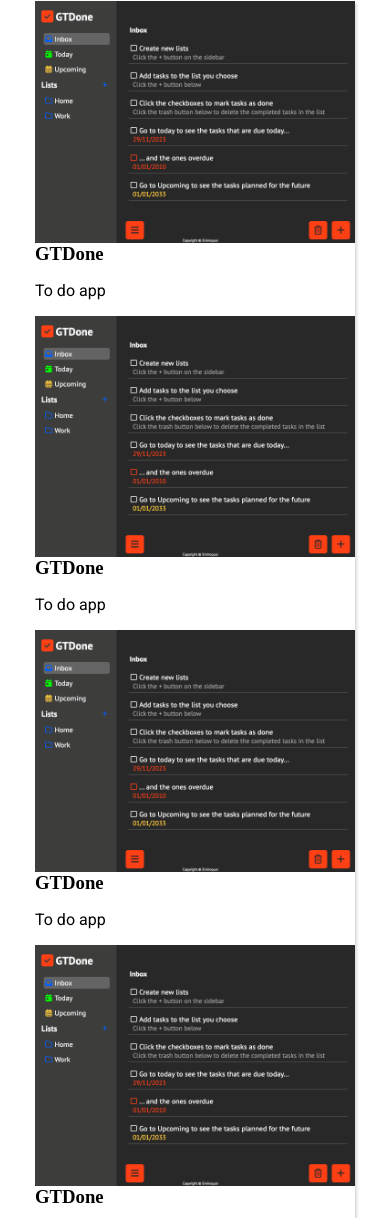
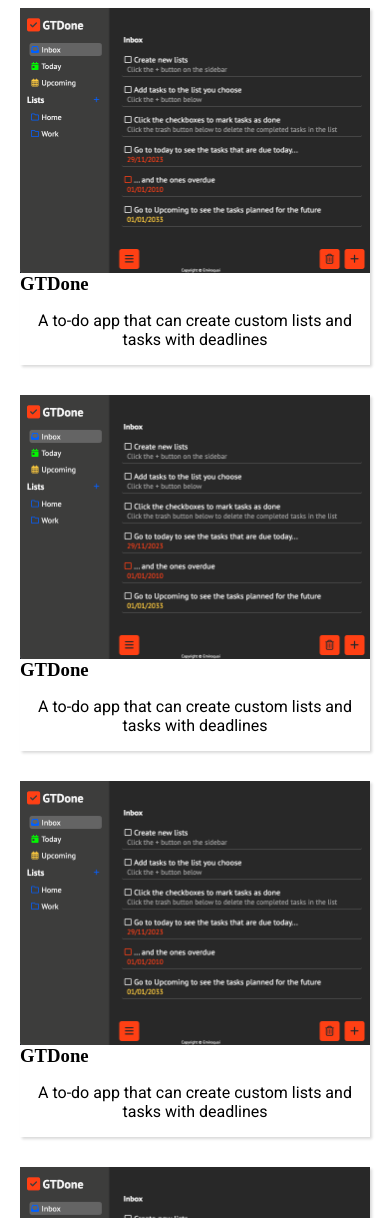
Before and after one commit to emiroquai/Homepage, a plain HTML site: page index.html in a window 390 px wide. Shown: the part 782-2000 px from the top of the page. Drawn offline with nearby package versions, Linux system fonts and the light colour scheme; a web font is replaced by a local one.

Commit message:
Add mobile media query

```diff
--- a/index.html
+++ b/index.html
@@ -33,39 +33,39 @@
       <div class="card-wrapper">
         <img src="./assets/ss-gtdone.png" alt="" class="screenshot">
         <h3>GTDone</h3>
-        <p>To do app</p>
+        <p>A to-do app that can create custom lists and tasks with deadlines</p>
       </div>
       <div class="card-wrapper">
         <img src="./assets/ss-gtdone.png" alt="" class="screenshot">
         <h3>GTDone</h3>
-        <p>To do app</p>
+        <p>A to-do app that can create custom lists and tasks with deadlines</p>
       </div>
       <div class="card-wrapper">
         <img src="./assets/ss-gtdone.png" alt="" class="screenshot">
         <h3>GTDone</h3>
-        <p>To do app</p>
+        <p>A to-do app that can create custom lists and tasks with deadlines</p>
       </div>
       <div class="card-wrapper">
         <img src="./assets/ss-gtdone.png" alt="" class="screenshot">
         <h3>GTDone</h3>
-        <p>To do app</p>
+        <p>A to-do app that can create custom lists and tasks with deadlines</p>
       </div>
       <div class="card-wrapper">
         <img src="./assets/ss-gtdone.png" alt="" class="screenshot">
         <h3>GTDone</h3>
-        <p>To do app</p>
+        <p>A to-do app that can create custom lists and tasks with deadlines</p>
       </div>
       <div class="card-wrapper">
         <img src="./assets/ss-gtdone.png" alt="" class="screenshot">
         <h3>GTDone</h3>
-        <p>To do app</p>
+        <p>A to-do app that can create custom lists and tasks with deadlines</p>
       </div>
 
     </div>
 
   </main>
   <footer>
-    <div>
+    <div class="footer-wrapper">
       <h2>Contact me</h2>
       <p>Please get in touch if you think our work could be mutually beneficial!</p>
       <p>Somewhere in France</p>
@@ -79,6 +79,10 @@
     </div>
     <picture>
       <source
+        srcset="./assets/hiking-mobile.jpeg"
+        media="(max-width: 481px)"
+      />
+      <source
         srcset="./assets/hiking.jpeg"
         media="(min-width: 768px)"
       />
--- a/style.css
+++ b/style.css
@@ -2,8 +2,8 @@
 
 :root {
   font-family: 'Roboto', sans-serif;
-  --body-padding-side: 2.5vw;
-  --body-padding-top: 2.5vh;
+  --body-padding-side: 3vw;
+  --body-padding-top: 3vh;
 
 }
 
@@ -51,7 +51,7 @@ main {
 }
 
 .card-wrapper {
-  max-width: 320px;
+  max-width: 350px;
   box-shadow: rgba(0, 0, 0, 0.15) 1.95px 1.95px 2.6px;
 }
 
@@ -100,6 +100,7 @@ max-height: 350px;
   .wrapper {
     display: grid;
     justify-content: center;
+    gap: 30px;
   }
 
   .icon-wrapper {
@@ -109,6 +110,24 @@ max-height: 350px;
 
   i {
     font-size: 25px;
+  }
+
+  footer {
+    justify-items: center;
+    padding-bottom: 0;
+    padding-top: var(--body-padding-top);
+  }
+
+  .footer-wrapper.h2,p {
+    justify-items: center;
+    text-align: center;
+  }
+
+  .footer-photo {
+    margin-top: 25px;
+    width: 100vw;
+    height: 100%;
+    max-height: none;
   }
 }
 
```
Also changed, not shown: assets/hiking-mobile.jpeg (added).
